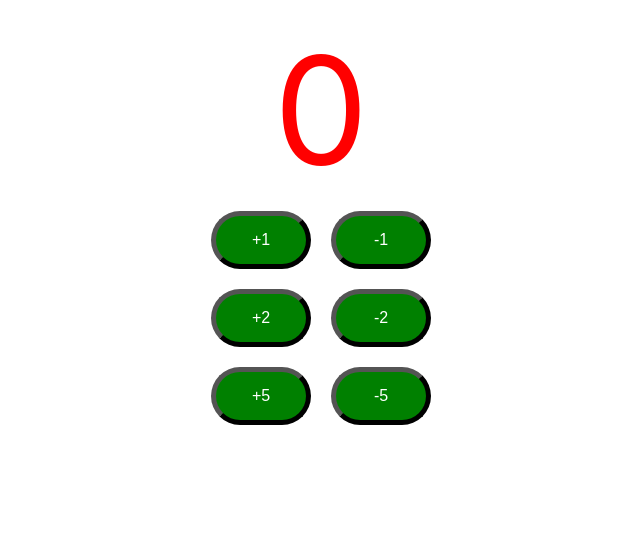
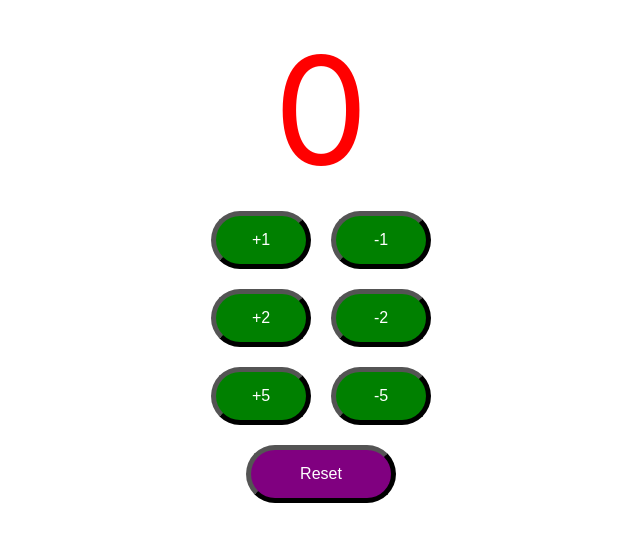
Before and after one commit to Rakesh-Nair/todoapp-react, a React (Create React App) app: page / in a window 1280 px wide. Shown: the top 542 px of the page, without its empty margins (319-959 px from the left). Built offline with nearby package versions, Linux system fonts and the light colour scheme.

Commit message:
Add Reset

```diff
--- a/src/components/counter/Counter.css
+++ b/src/components/counter/Counter.css
@@ -1,7 +1,11 @@
 .counterButton{
-    font-size: 16px;
+
     background-color: green;
     width: 100px;
+}
+
+button{
+    font-size: 16px;
     margin: 10px;
     color: white;
     padding: 15px;
@@ -9,7 +13,6 @@
     border-color: black;
     border-width: 5px;
 }
-
 
 .count{
     font-size: 50px;
@@ -21,3 +24,8 @@
     padding: 20px;
     color: red;
 }
+
+.resetButton{
+    background-color: purple;
+    width: 150px;
+}
--- a/src/components/counter/Counter.jsx
+++ b/src/components/counter/Counter.jsx
@@ -13,6 +13,9 @@ export default function Counter() {
     setCount(count - by);
   }
 
+  function resetCounter() {
+    setCount(0);
+  }
   return (
     <div>
       <span className="parentCount">{count}</span>
@@ -31,6 +34,9 @@ export default function Counter() {
         incrementCount={incrementCount}
         decrementCount={decrementCount}
       />
+      <button className="resetButton" onClick={resetCounter}>
+        Reset
+      </button>
     </div>
   );
 }
```
